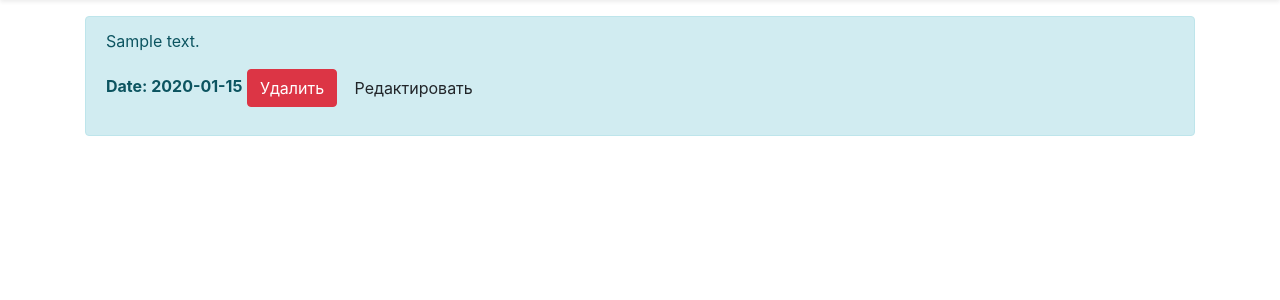
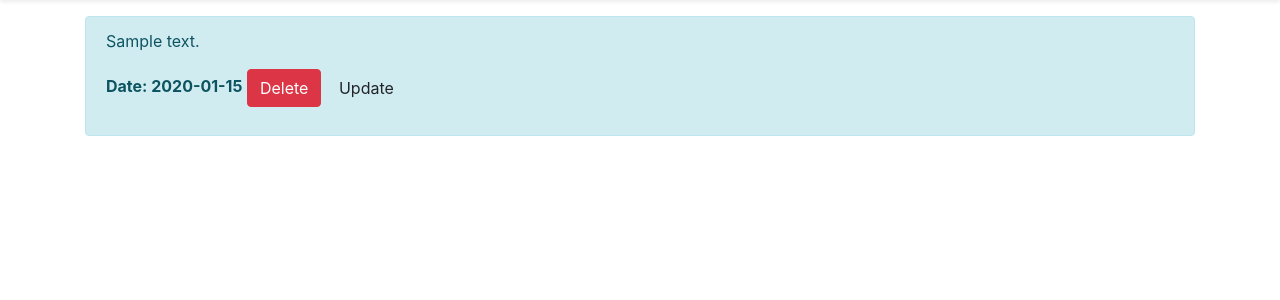
Before and after one commit to TessaTlu/symbol_api, a Flask app: page /posts/1 in a window 1280 px wide. Shown: the part 71-371 px from the top of the page. Run offline with Flask 2, Linux system fonts and the light colour scheme; tables that the repository leaves empty hold one stand-in row (values such as "Sample post"); parts of the project's set-up code (start-up, migrations or seed data) failed here and were passed over; some libraries are stand-ins or nearby versions.

Commit message:
Update post_det.html

```diff
--- a/templates/post_det.html
+++ b/templates/post_det.html
@@ -10,8 +10,8 @@
     <div class ="alert alert-info"
         <p>{{ article.text }}</p>
         <p><b>Date: {{ article.created_date }}</b>
-            <a href = "/posts/{{article.id}}/delete" class = "btn btn-danger">Удалить</a>
-            <a href = "/posts/{{article.id}}/update" class = "btn btn-succes">Редактировать</a>
+            <a href = "/posts/{{article.id}}/delete" class = "btn btn-danger">Delete</a>
+            <a href = "/posts/{{article.id}}/update" class = "btn btn-succes">Update</a>
 
     </div>
 
```
